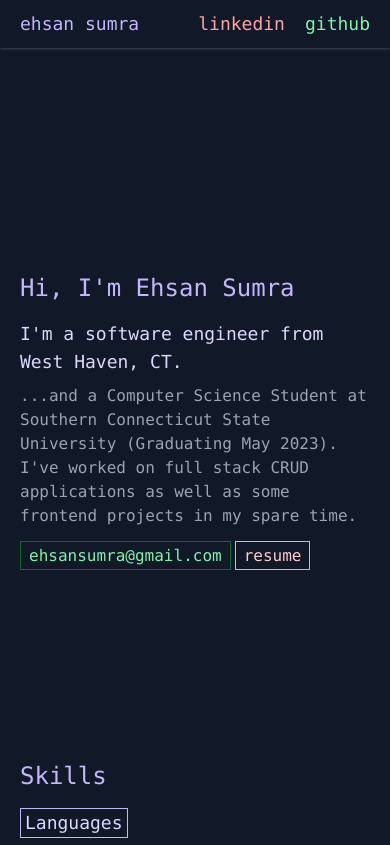
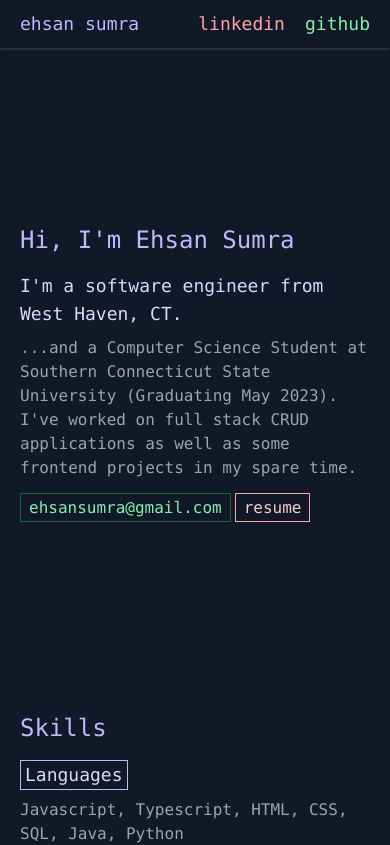
Before and after one commit to ehsansumra/personalWebsite, a Next.js app: page / in a window 390 px wide. Shown: the top 845 px of the page. Built offline with nearby package versions, Linux system fonts and the light colour scheme.

Commit message:
more mobile ui

```diff
--- a/components/mainheader.tsx
+++ b/components/mainheader.tsx
@@ -4,11 +4,13 @@ interface Props {
     children: React.ReactNode;
     style?: React.CSSProperties;
     margin?: boolean;
+    firstHeader?: boolean;
 }
 
-const MainHeader: FC<Props> = ({ children, style, margin }) => {
+const MainHeader: FC<Props> = ({ children, style, margin, firstHeader}) => {
     let marginStyle = " sm:mt-0 mt-48"
     if (margin) marginStyle = " sm:mt-10 mt-48";
+    if (firstHeader) marginStyle = " sm:mt-0 mt-36"
     let defaultStyle = "text-2xl text-violet-300" + marginStyle;
 
     return (
--- a/pages/index.tsx
+++ b/pages/index.tsx
@@ -17,7 +17,7 @@ const Main: NextPage = () => {
 
                 <div className="flex justify-between flex-wrap w-full  ">
                     <div className="lg:w-boxWidth w-auto">
-                        <MainHeader>Hi, I&apos;m Ehsan Sumra</MainHeader>
+                        <MainHeader firstHeader={true}>Hi, I&apos;m Ehsan Sumra</MainHeader>
                         <h2 className="mt-4 text-lg  inline-block text-violet-200  ">I&apos;m a software engineer from West Haven, CT.</h2>
 
                         <p className="my-2 mb-4 w-full  text-gray-400">
```
